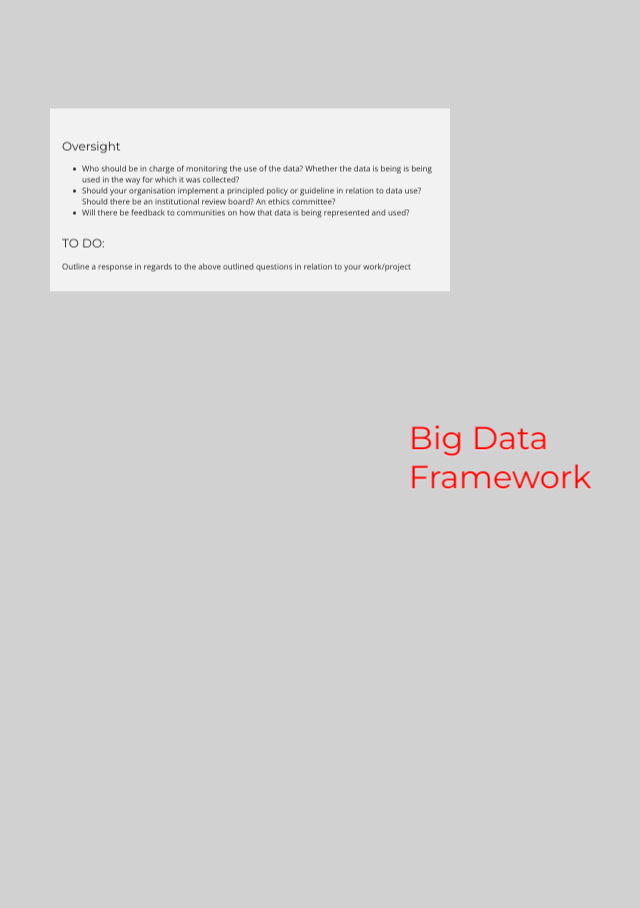
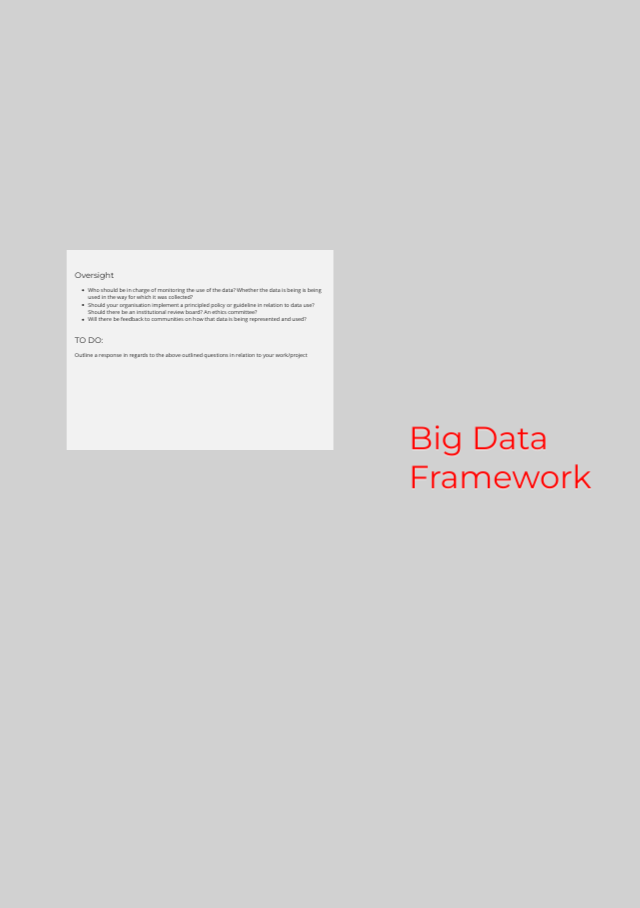
Before and after one commit to the-engine-room/big-data-framework, a Jekyll site: the page built from index.html, in a window 1280 px wide. Shown: the whole page, without its empty margins (140-780 px from the left). Built offline with Jekyll 4.4.1, drawn with Linux system fonts in a browser that asks for light colours; Markdown is read by kramdown in place of the engine named in the settings; a style sheet for code colours, icons or effects is not loaded.

Commit message:
css fixes

```diff
--- a/_layouts/default.html
+++ b/_layouts/default.html
@@ -39,7 +39,7 @@
 
 <!-- Starting impress slideshow -->
 <div id="impress">
-	<div id="overview" class="step" data-x="0" data-y="0" data-scale="2">
+	<div id="overview" class="step" data-x="0" data-y="0" data-scale="3">
 		<h1 class="rdf-red">Big Data Framework</h1>
 	</div>
 
--- a/css/main.css
+++ b/css/main.css
@@ -77,7 +77,9 @@
 
 
 article {
-	width: 800px;
+	display: block;
+  width: 800px;
+  height: 600px;
 }
 
 article p a {
--- a/index.html
+++ b/index.html
@@ -6,17 +6,17 @@
 
 	    {% for post in site.posts reversed %}
 	    	{% if post.title == "Oversight" %}
-	    		<div id="oversight" class="step" data-x="-500" data-y="-500">
+	    		<div id="oversight" class="step" data-x="-900" data-y="-300">
 		    {% elsif post.title == "Data Ethics" %}
 	    		<div id="data-ethics" class="step" data-x="0" data-y="-500">
 		    {% elsif post.title == "Risk-Benefit Analysis" %}
-	    		<div id="risk-benefit-analysis" class="step" data-x="500" data-y="-500">
+	    		<div id="risk-benefit-analysis" class="step" data-x="900" data-y="-300">
 		    {% elsif post.title == "Use of Data" %}
-	    		<div id="use-of-data" class="step" data-x="1000" data-y="0">
+	    		<div id="use-of-data" class="step" data-x="900" data-y="300">
 			{% elsif post.title == "Data" %}
-	    		<div id="data" class="step" data-x="500" data-y="500">
+	    		<div id="data" class="step" data-x="0" data-y="500">
 		    {% elsif post.title == "Verifying & Cleaning" %}
-	    		<div id="verifying-cleaning" class="step" data-x="-500" data-y="500">
+	    		<div id="verifying-cleaning" class="step" data-x="-900" data-y="300">
 		    {% else %}
 		    	<div class="step">
 		    {%endif %}
```
